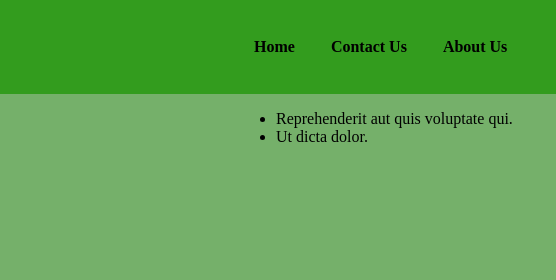
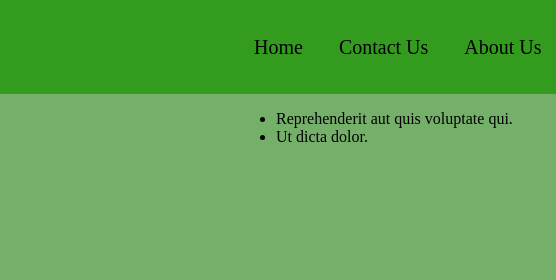
Before and after one commit to SwaatiPandey/blogredering, a plain HTML site: page index.html in a window 1280 px wide. Shown: the top 280 px of the page, 724-1280 px from the left. Drawn offline with Linux system fonts and the light colour scheme.

Commit message:
added font size 25px to menu link

```diff
--- a/style/style.css
+++ b/style/style.css
@@ -20,7 +20,7 @@ body {
 .menu_link {
   text-decoration: none;
   color: black;
-  font-weight: bolder;
+  font-size: 20px;
 }
 .navigation-bar > a {
   height: 100px;
```
